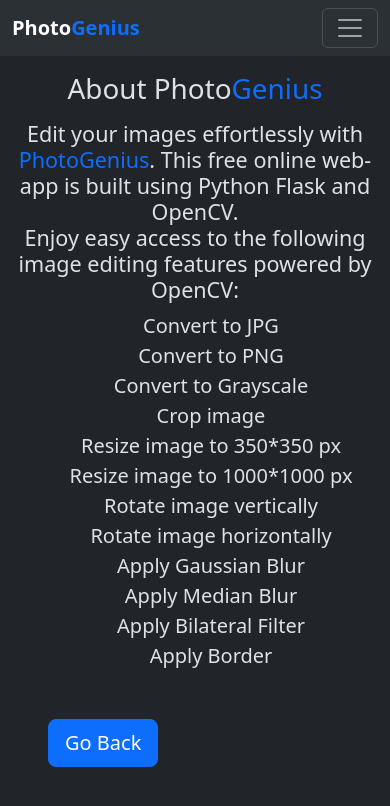
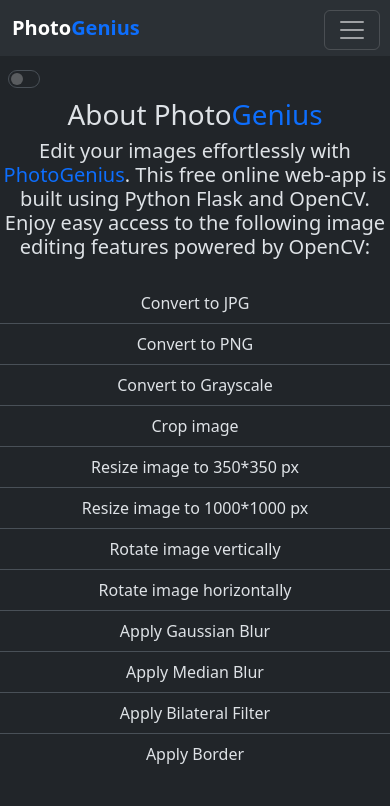
Before and after one commit to Ananya281/PhotoGenius, a Flask app: page /about in a window 390 px wide. Shown: the top 806 px of the page. Run offline with Flask 3, Linux system fonts and the light colour scheme.

Commit message:
designing

```diff
--- a/templates/about.html
+++ b/templates/about.html
@@ -1,31 +1,71 @@
 <!DOCTYPE html>
 <html lang="en" data-bs-theme="dark">
 <head>
-    <meta charset="utf-8" />
-    <meta name="viewport" content="width=device-width, initial-scale=1" />
+  <meta charset="utf-8">
+  <meta name="viewport" content="width=device-width, initial-scale=1">
   <title>About the application</title>
-    <link
-      href="https://cdn.jsdelivr.net/npm/bootstrap@5.3.1/dist/css/bootstrap.min.css"
-      rel="stylesheet"
-      integrity="sha384-4bw+/aepP/YC94hEpVNVgiZdgIC5+VKNBQNGCHeKRQN+PtmoHDEXuppvnDJzQIu9"
-      crossorigin="anonymous"
-    />
+  <link href="https://cdn.jsdelivr.net/npm/bootstrap@5.3.1/dist/css/bootstrap.min.css" rel="stylesheet" integrity="sha384-4bw+/aepP/YC94hEpVNVgiZdgIC5+VKNBQNGCHeKRQN+PtmoHDEXuppvnDJzQIu9" crossorigin="anonymous">
+  <style>
+    /* Default dark theme styles */
+    .navbar {
+      background-color: #343a40; /* Dark background color */
+    }
+
+    .navbar-dark .navbar-nav .nav-link {
+      color: white; /* White text color */
+    }
+
+    /* Light theme specific styles */
+    body[data-bs-theme="light"] .navbar {
+      background-color: #343a40 !important; /* Darker background color */
+    }
+
+    body[data-bs-theme="light"] #photo {
+      color: white;
+    }
+
+    body[data-bs-theme="light"] .nav-link {
+      color: white;
+    }
+
+    /* Navbar toggle button and theme toggle button styles */
+    .navbar-toggler {
+      position: absolute;
+      top: 10px;
+      right: 10px;
+    }
+
+    .theme-toggle {
+      position: absolute;
+      top: 15px;
+      right: 10px; /* Adjusted position to not overlap with navbar-toggler */
+    }
+
+    @media (max-width: 991.98px) {
+      .theme-toggle {
+        position: relative;
+        top: auto;
+        right: auto;
+        margin-left: auto;
+        margin-right: 10px;
+        margin-top: 10px;
+      }
+    }
+
+    /* Blue toggle button for light theme */
+    body[data-bs-theme="light"] .form-check-input {
+      background-color: #0d6efd; /* Bootstrap primary color */
+      border-color: #0d6efd; /* Bootstrap primary color */
+    }
+  </style>
 </head>
 <body>
   <nav class="navbar navbar-expand-lg bg-body-tertiary">
     <div class="container-fluid">
-          <a class="navbar-brand" href="/"
-            ><b>Photo<span class="text-primary">Genius</span></b></a
-          >
-          <button
-            class="navbar-toggler"
-            type="button"
-            data-bs-toggle="collapse"
-            data-bs-target="#navbarSupportedContent"
-            aria-controls="navbarSupportedContent"
-            aria-expanded="false"
-            aria-label="Toggle navigation"
-          >
+      <a class="navbar-brand" href="/">
+        <b><span id="photo">Photo</span><span class="text-primary">Genius</span></b>
+      </a>
+      <button class="navbar-toggler" type="button" data-bs-toggle="collapse" data-bs-target="#navbarSupportedContent" aria-controls="navbarSupportedContent" aria-expanded="false" aria-label="Toggle navigation">
         <span class="navbar-toggler-icon"></span>
       </button>
       <div class="collapse navbar-collapse" id="navbarSupportedContent">
@@ -37,24 +77,24 @@
             <a class="nav-link active" href="/about">About</a>
           </li>
           <li class="nav-item">
-                <a
-                  class="nav-link"
-                  href="https://github.com/GouravDutta-01/Edit-Ninja"
-                  target="_blank"
-                  >View Github</a
-                >
+            <a class="nav-link" href="https://github.com/Ananya281/PhotoGenius" target="_blank">View Github</a>
           </li>
         </ul>
       </div>
     </div>
   </nav>
-    <h1 class="text-center my-3">About Photo<span class="text-primary">Genius</span></h1>
-    <h4 class="text-center my-2">
+
+  <!-- Theme toggle button -->
+  <div class="form-check form-switch mx-2 theme-toggle">
+    <input class="form-check-input p-2" type="checkbox" role="switch" id="flexSwitchCheckChecked" onclick="toggleTheme()" />
+  </div>
+
+  <h1 class="fs-1 text-center my-2">About Photo<span class="text-primary">Genius</span></h1>
+  <h3 class="fs-5 text-center fw-normal mb-4">
     Edit your images effortlessly with <span class="text-primary">PhotoGenius</span>. This free online web-app is built using Python Flask and OpenCV.<br>
     Enjoy easy access to the following image editing features powered by OpenCV:
-    </h4>
-
-    <ul class="text-center fs-5">
+  </h3>
+  <ul class="text-center list-group list-group-flush">
     <li class="list-group-item">Convert to JPG</li>
     <li class="list-group-item">Convert to PNG</li>
     <li class="list-group-item">Convert to Grayscale</li>
@@ -68,13 +108,25 @@
     <li class="list-group-item">Apply Bilateral Filter</li>
     <li class="list-group-item">Apply Border</li>
   </ul>
-      <div class="mx-5 my-5">
-        <a class="btn btn-primary btn-lg" href="/" role="button">Go Back</a>
-      </div>
-      <script
-      src="https://cdn.jsdelivr.net/npm/bootstrap@5.3.1/dist/js/bootstrap.bundle.min.js"
-      integrity="sha384-HwwvtgBNo3bZJJLYd8oVXjrBZt8cqVSpeBNS5n7C8IVInixGAoxmnlMuBnhbgrkm"
-      crossorigin="anonymous"
-    ></script>
+
+  <script>
+    document.addEventListener("DOMContentLoaded", () => {
+      const savedTheme = localStorage.getItem('theme');
+      if (savedTheme) {
+        document.body.dataset.bsTheme = savedTheme;
+        const themeToggleButton = document.getElementById('flexSwitchCheckChecked');
+        themeToggleButton.checked = savedTheme === 'dark';
+      }
+    });
+
+    function toggleTheme() {
+      const body = document.body;
+      const currentTheme = body.dataset.bsTheme;
+      const newTheme = currentTheme === "light" ? "dark" : "light";
+      body.dataset.bsTheme = newTheme;
+      localStorage.setItem('theme', newTheme);
+    }
+  </script>
+  <script src="https://cdn.jsdelivr.net/npm/bootstrap@5.3.1/dist/js/bootstrap.bundle.min.js" integrity="sha384-HwwvtgBNo3bZJJLYd8oVXjrBZt8cqVSpeBNS5n7C8IVInixGAoxmnlMuBnhbgrkm" crossorigin="anonymous"></script>
 </body>
 </html>
```
Also changed, not shown: templates/index.html (+98 -47 lines). Lines whose indentation alone changed are shown as unchanged.
